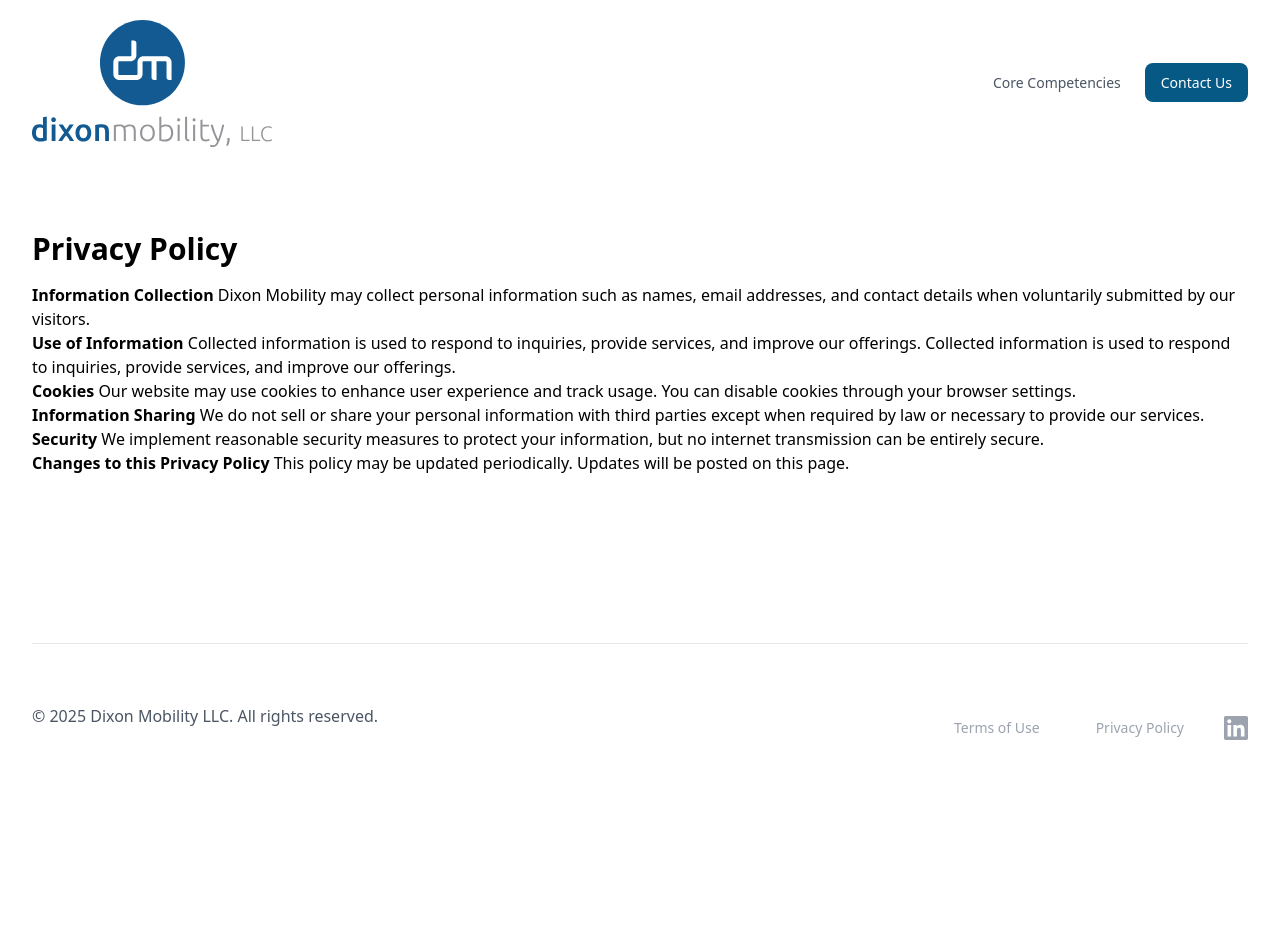
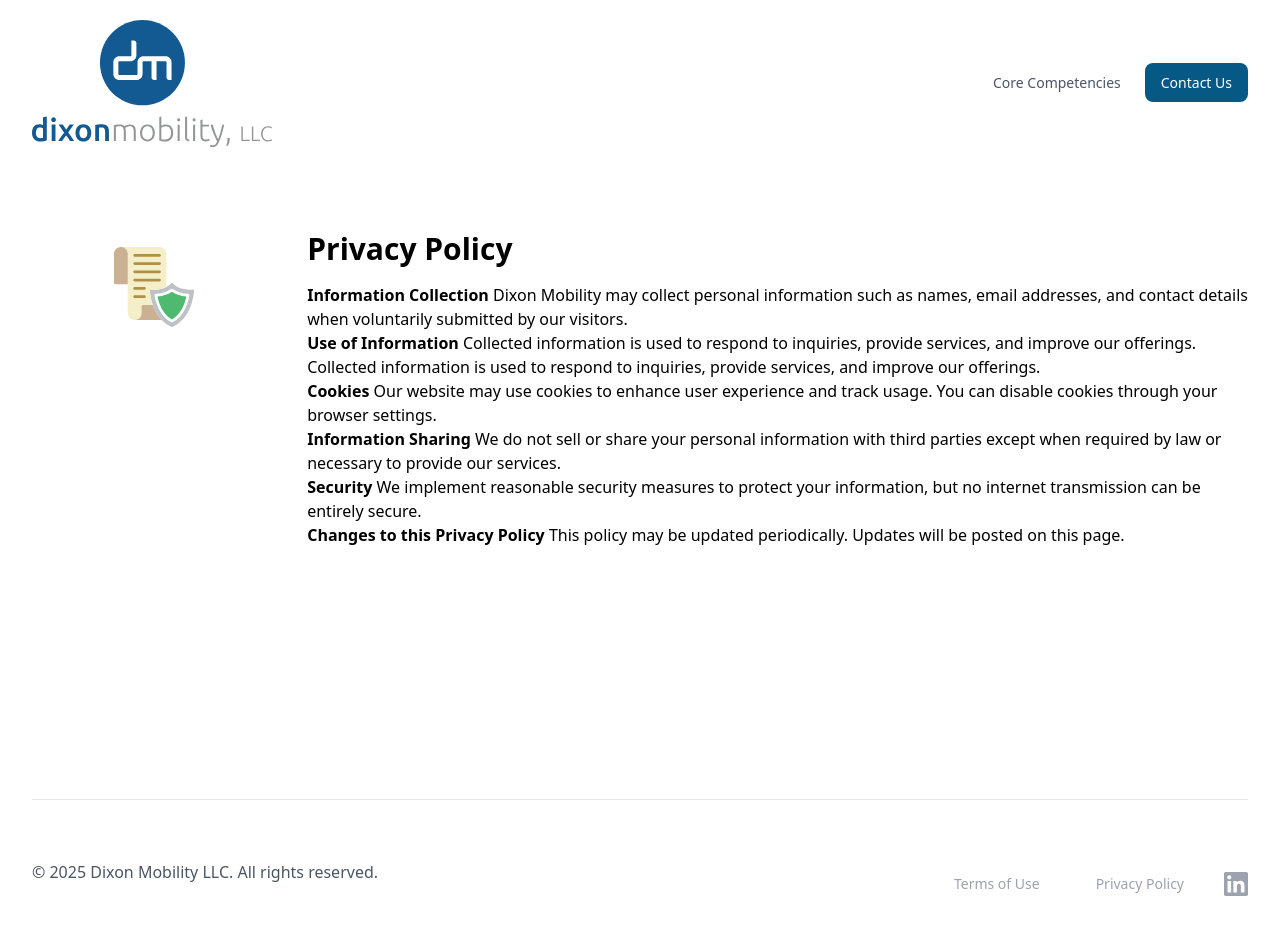
Before and after one commit to iandixon-dixonmobility/dixonmobility_com, a Next.js app: page /privacy in a window 1280 px wide. Shown: the top 934 px of the page. Before the commit the page ends 800 px from the top, so only its background shows below. Built offline with nearby package versions, Linux system fonts and the light colour scheme.

Commit message:
Added icons to privacy policy and terms of use.

```diff
--- a/pages/privacy.js
+++ b/pages/privacy.js
@@ -1,4 +1,5 @@
 import Head from "next/head";
+import Image from "next/image";
 
 export default function Privacy() {
   return (
@@ -7,6 +8,19 @@ export default function Privacy() {
         <title>Privacy Policy</title>
       </Head>
       <div className="custom-screen py-16">
+        <div className="flex flex-row min-h-[400px]">
+          {/* Left: Icon */}
+          <div className="w-1/5 flex items-start justify-center pt-4">
+            <Image
+              src="/icons/document.svg"
+              alt="Document Icon"
+              width={80}
+              height={80}
+              className="object-contain"
+            />
+          </div>
+          {/* Right: Text */}
+          <div className="w-4/5 pl-8">
             <h1 className="text-3xl font-bold mb-4">Privacy Policy</h1>
             <p>
               <b>Information Collection</b> Dixon Mobility may collect personal information such as names, email addresses, and contact details when voluntarily submitted by our visitors.
@@ -27,6 +41,8 @@ export default function Privacy() {
               <b>Changes to this Privacy Policy</b> This policy may be updated periodically. Updates will be posted on this page.
             </p>
           </div>
+        </div>
+      </div>
     </>
   );
 }
--- a/pages/terms.js
+++ b/pages/terms.js
@@ -1,4 +1,5 @@
 import Head from "next/head";
+import Image from "next/image";
 
 export default function Terms() {
   return (
@@ -7,6 +8,19 @@ export default function Terms() {
         <title>Terms of Use</title>
       </Head>
       <div className="custom-screen py-16">
+        <div className="flex flex-row min-h-[400px]">
+          {/* Left: Icon */}
+          <div className="w-1/5 flex items-start justify-center pt-4">
+            <Image
+              src="/icons/document-file.svg"
+              alt="Document File Icon"
+              width={80}
+              height={80}
+              className="object-contain"
+            />
+          </div>
+          {/* Right: Text */}
+          <div className="w-4/5 pl-8">
             <h1 className="text-3xl font-bold mb-4">Terms of Use</h1>
             <p>
               <b>Use of Website</b> You agree to use this website lawfully and respectfully, without causing harm or disruption.
@@ -21,6 +35,8 @@ export default function Terms() {
               <b>Changes</b> We may update these terms at any time. Changes will be posted on this page.
             </p>
           </div>
+        </div>
+      </div>
     </>
   );
 }
```
Also changed, not shown: public/icons/document-file.svg (added), public/icons/document.svg (added). Lines whose indentation alone changed are shown as unchanged.
